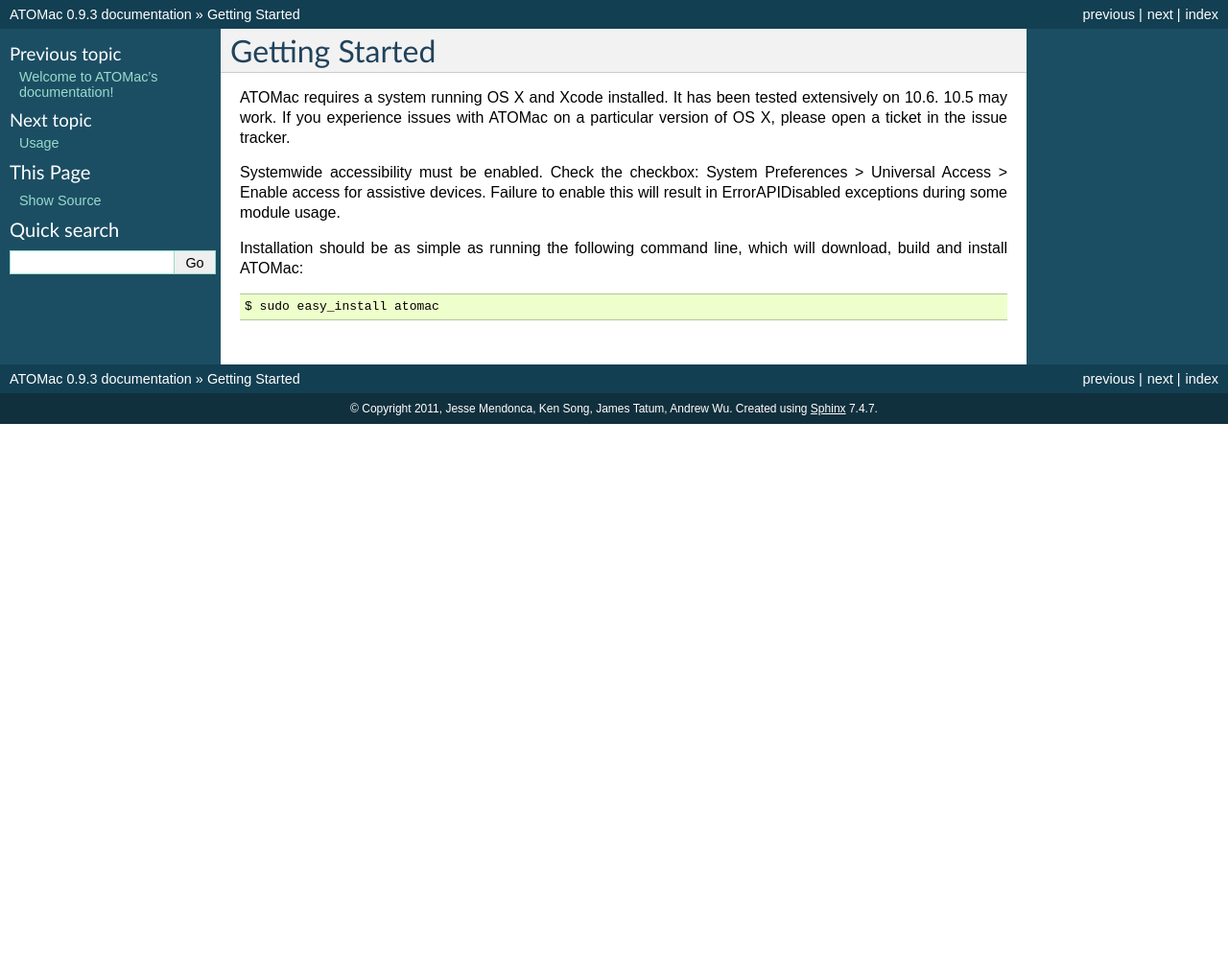
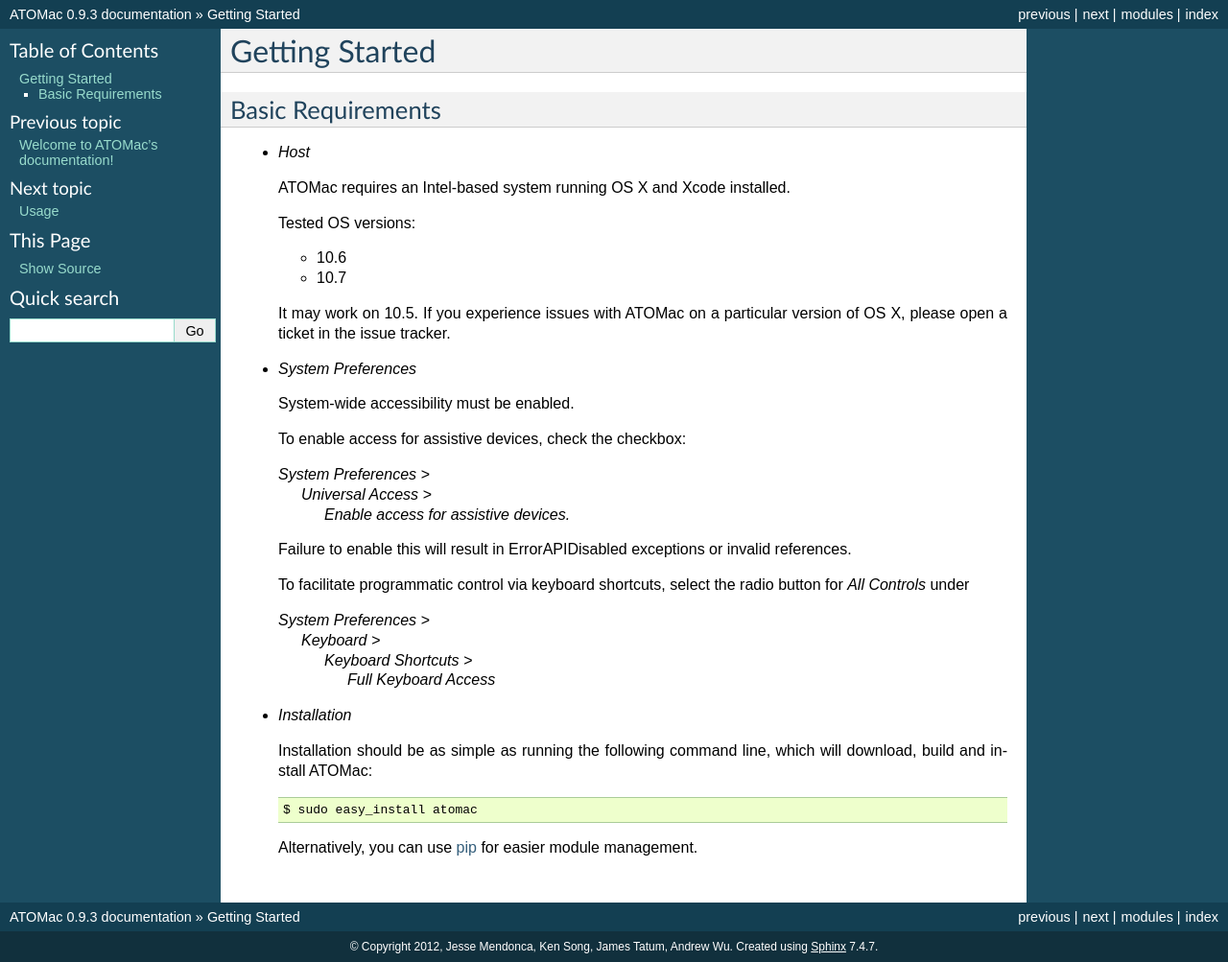
Before and after one commit to pyatom/pyatom, a Sphinx documentation site: the page built from doc/gettingstarted.rst, in a window 1280 px wide. Shown: the whole page at 96% size. Built offline with Sphinx 7.4.7, drawn with Linux system fonts in a browser that asks for light colours; before the commit the page ends 900 px from its top, so only the background shows below that.

Commit message:
Initial attempt at documentation for ATOMac.

```diff
--- a/doc/apireference.rst
+++ b/doc/apireference.rst
@@ -1,8 +1,7 @@
 ATOMac API Reference
 ==================================
 
-.. automodule:: atomac
-   :members:
+.. module:: atomac
 
 .. autoexception:: Error
 
--- a/doc/conf.py
+++ b/doc/conf.py
@@ -17,6 +17,8 @@
 # add these directories to sys.path here. If the directory is relative to the
 # documentation root, use os.path.abspath to make it absolute, like shown here.
 #sys.path.insert(0, os.path.abspath('.'))
+# This should locate the parent directory for atomac
+sys.path.insert(0, os.path.join(os.path.abspath('..')))
 
 import distutils.command.build
 from distutils.dist import Distribution
@@ -25,9 +27,6 @@
 b.initialize_options()
 b.finalize_options()
 
-# This should locate the parent directory for atomac
-sys.path.insert(0, os.path.join(os.path.abspath('..'), b.build_platlib))
-
 # -- General configuration -----------------------------------------------------
 
 # If your documentation needs a minimal Sphinx version, state it here.
@@ -35,7 +34,11 @@
 
 # Add any Sphinx extension module names here, as strings. They can be extensions
 # coming with Sphinx (named 'sphinx.ext.*') or your custom ones.
-extensions = ['sphinx.ext.autodoc']
+extensions = [
+              'sphinx.ext.autodoc',
+              'sphinx.ext.doctest',
+              'sphinx.ext.viewcode',
+             ]
 
 # Add any paths that contain templates here, relative to this directory.
 templates_path = ['_templates']
@@ -51,7 +54,7 @@
 
 # General information about the project.
 project = u'ATOMac'
-copyright = u'2011, Jesse Mendonca, Ken Song, James Tatum, Andrew Wu'
+copyright = u'2012, Jesse Mendonca, Ken Song, James Tatum, Andrew Wu'
 
 # The version info for the project you're documenting, acts as replacement for
 # |version| and |release|, also used in various other places throughout the
--- a/doc/gettingstarted.rst
+++ b/doc/gettingstarted.rst
@@ -1,10 +1,51 @@
+===============
 Getting Started
 ===============
 
-ATOMac requires a system running OS X and Xcode installed. It has been tested extensively on 10.6. 10.5 may work. If you experience issues with ATOMac on a particular version of OS X, please open a ticket in the issue tracker.
+------------------
+Basic Requirements
+------------------
 
-Systemwide accessibility must be enabled. Check the checkbox: System Preferences > Universal Access > Enable access for assistive devices. Failure to enable this will result in ErrorAPIDisabled exceptions during some module usage.
+* *Host*
 
-Installation should be as simple as running the following command line, which will download, build and install ATOMac::
+  ATOMac requires an Intel-based system running OS X and Xcode installed.
 
-$ sudo easy_install atomac
+  Tested OS versions:
+
+  * 10.6
+  * 10.7
+
+  It may work on 10.5.
+  If you experience issues with ATOMac on a particular version of OS X,
+  please open a ticket in the issue tracker.
+
+* *System Preferences*
+
+  System-wide accessibility must be enabled.
+
+  To enable access for assistive devices,
+  check the checkbox:
+
+  | *System Preferences >*
+  |    *Universal Access >*
+  |       *Enable access for assistive devices.*
+
+  Failure to enable this will result in ErrorAPIDisabled exceptions or invalid references.
+
+  To facilitate programmatic control via keyboard shortcuts,
+  select the radio button for *All Controls* under
+
+  | *System Preferences >*
+  |    *Keyboard >*
+  |       *Keyboard Shortcuts >*
+  |          *Full Keyboard Access*
+
+* *Installation*
+
+  Installation should be as simple as running the following command line,
+  which will download, build and install ATOMac::
+
+  $ sudo easy_install atomac
+
+  Alternatively, you can use `pip <http://pypi.python.org/pypi/pip>`_
+  for easier module management.
```
Also changed, not shown: doc/index.rst (+11 -1 lines), doc/usage.rst (+45 -12 lines), 1 other file.
